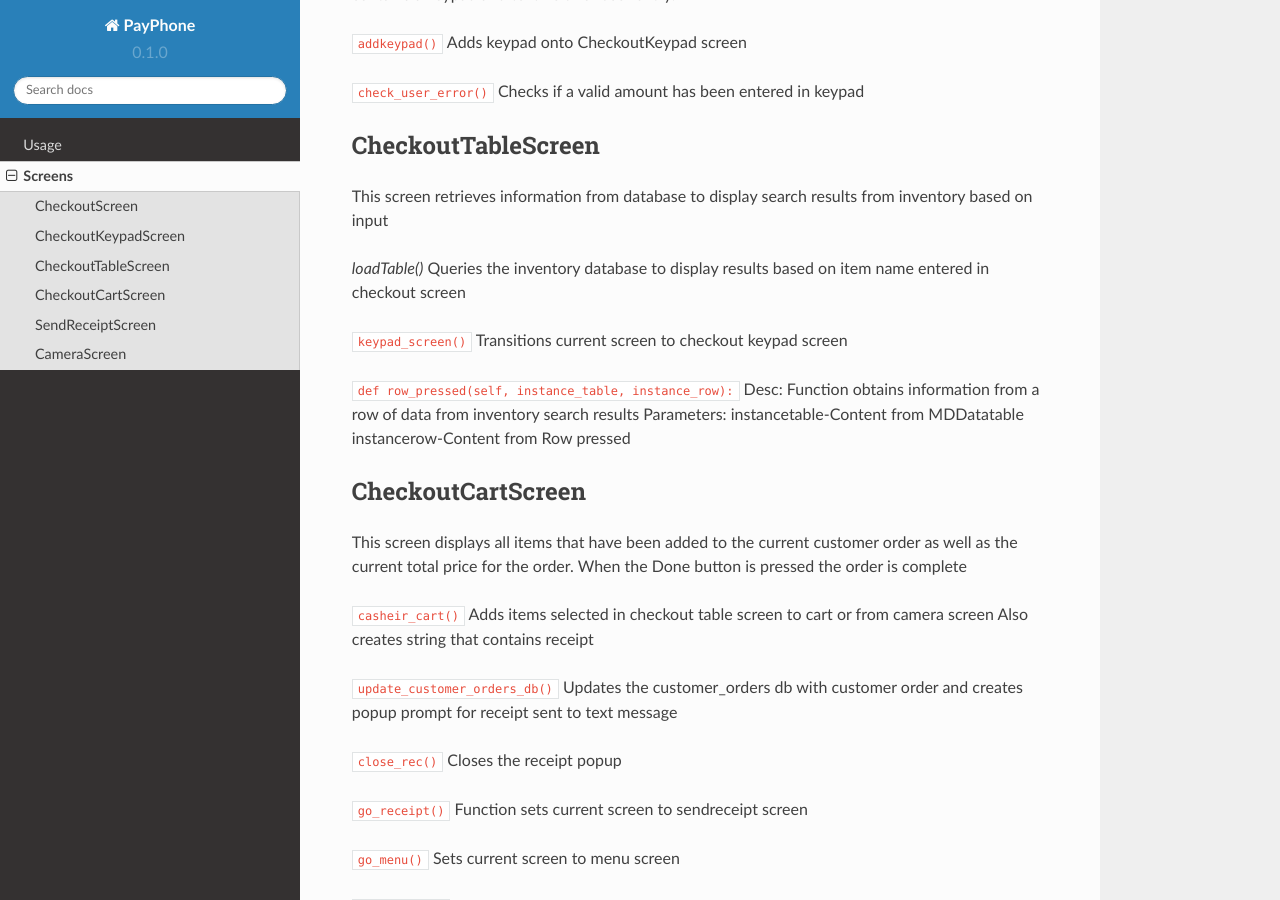
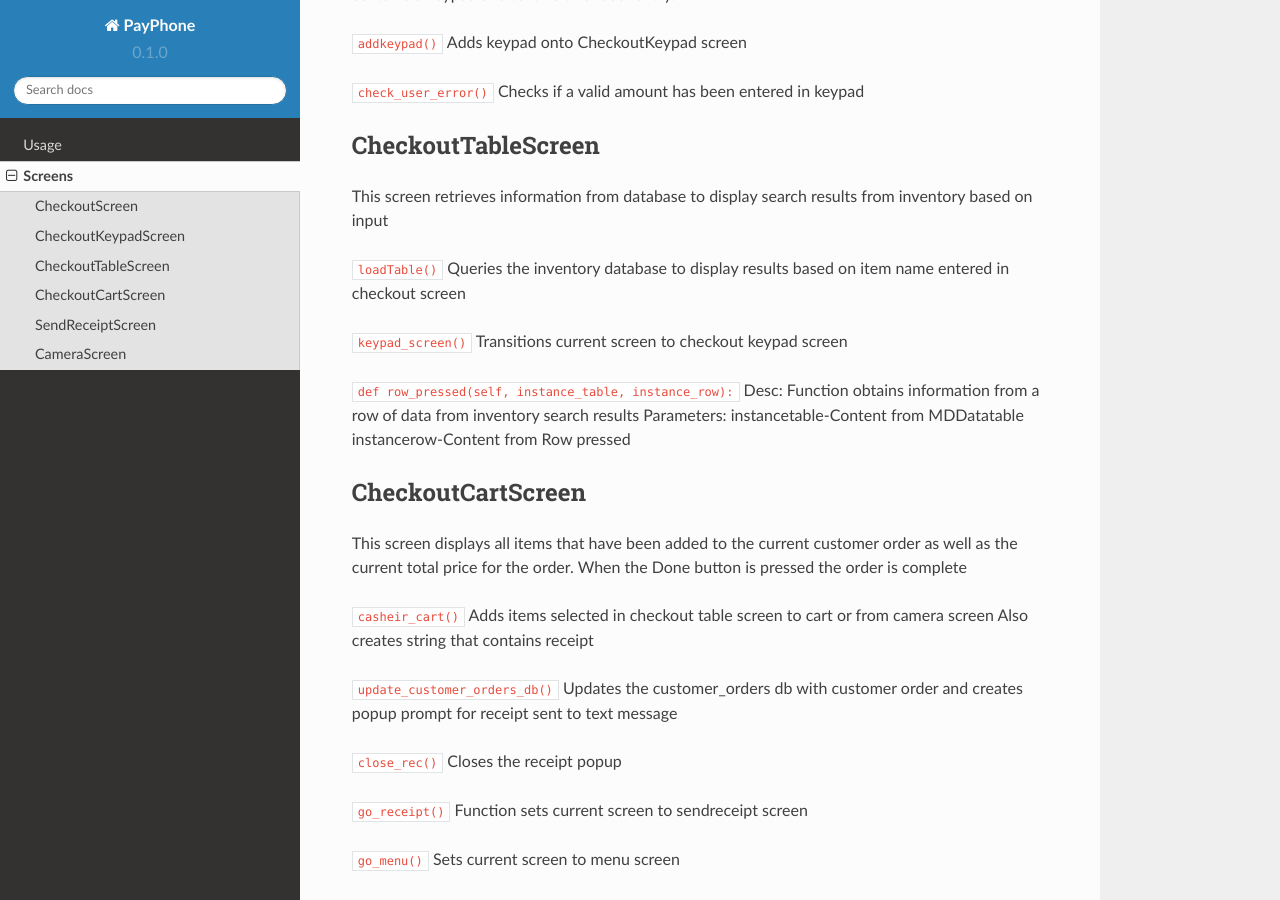
Before and after one commit to Group-3-POS/POS-Documentation, a Sphinx documentation site: the page built from docs/source/screens.rst, in a window 1280 px wide and 900 px high, scrolled down 434 px. Built offline with Sphinx 7.4.7 and the Read the Docs theme 2.0.0, drawn with Linux system fonts in a browser that asks for light colours.

```diff
--- a/docs/source/screens.rst
+++ b/docs/source/screens.rst
@@ -30,7 +30,7 @@ CheckoutTableScreen
 This screen retrieves information from database to display search results from inventory based on input
 
 
-`loadTable()`
+``loadTable()``
 Queries the inventory database to display results based on item name entered in checkout screen
 
 
@@ -106,7 +106,6 @@ Parameters:
 Img = Image object of Fruit.png
 
 
-
 ``go_amount()``
 Sets current screen to checkout_keypad which is to select quantity of item
 
```
